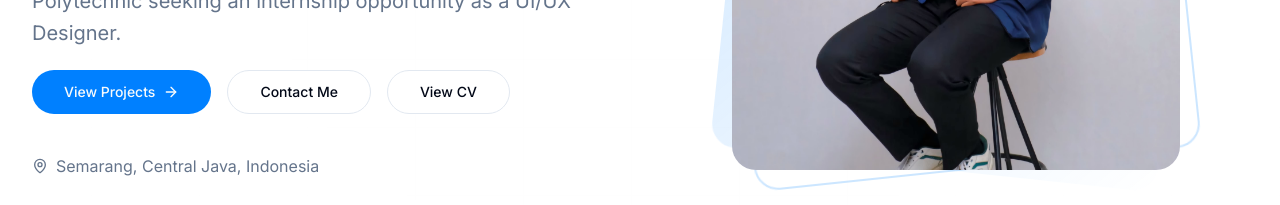
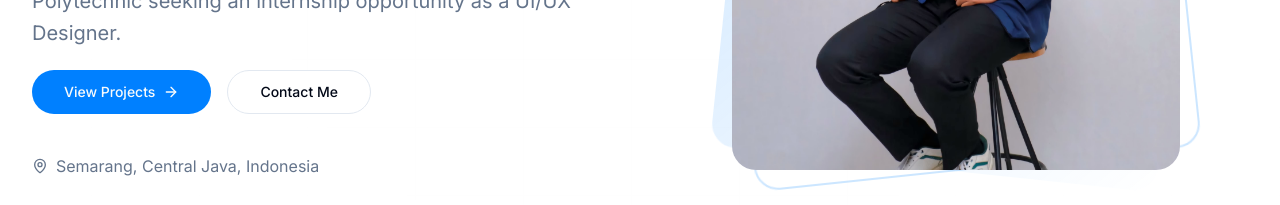
Before and after one commit to rizalfarhan/Rizal_Portofolio, a Next.js app: page / in a window 1280 px wide. Shown: the part 400-605 px from the top of the page. Built offline with nearby package versions, Linux system fonts and the light colour scheme.

Commit message:
button cv

```diff
--- a/components/hero-section.tsx
+++ b/components/hero-section.tsx
@@ -52,7 +52,7 @@ export function HeroSection() {
                   <span className="absolute inset-0 bg-primary/10 translate-y-full group-hover:translate-y-0 transition-transform duration-300" />
                 </Link>
               </Button>
-              <Button asChild variant="outline" size="lg" className="rounded-full group relative overflow-hidden">
+              {/* <Button asChild variant="outline" size="lg" className="rounded-full group relative overflow-hidden">
                 <Link
                   href="/Rizal Farhan Nanda1.pdf"
                   target="_blank"
@@ -62,7 +62,7 @@ export function HeroSection() {
                   <span className="relative z-10">View CV</span>
                   <span className="absolute inset-0 bg-primary/10 translate-y-full group-hover:translate-y-0 transition-transform duration-300" />
                 </Link>
-              </Button>
+              </Button> */}
             </div>
             <div className="inline-flex items-center gap-2 text-muted-foreground">
               <MapPin className="h-4 w-4" />
--- a/components/portfolio-section.tsx
+++ b/components/portfolio-section.tsx
@@ -37,7 +37,7 @@ export function PortfolioSection() {
       imagePosition: "50% 50%",
       description: "Unlock Us is a 2D cooperative puzzle-platformer game designed for two players to solve challenges through teamwork and coordination.",
       tags: ["Game", "Puzzle", "Game Developer"],
-      link: "https://www.figma.com/proto/BxQKS1CK9fq9ch4fJD7kqi/MULMED?node-id=1-103&p=f&t=klYwvOtMNaK5qbGZ-1&scaling=scale-down-width&content-scaling=fixed&page-id=0%3A1&starting-point-node-id=1%3A103",
+      link: "https://drive.google.com/file/d/1u752MWTtJNBufEkiGchOl4v1NC5qq7w4/view?usp=drivesdk",
     },
     {
       title: "Mitra Karya Group",
```
